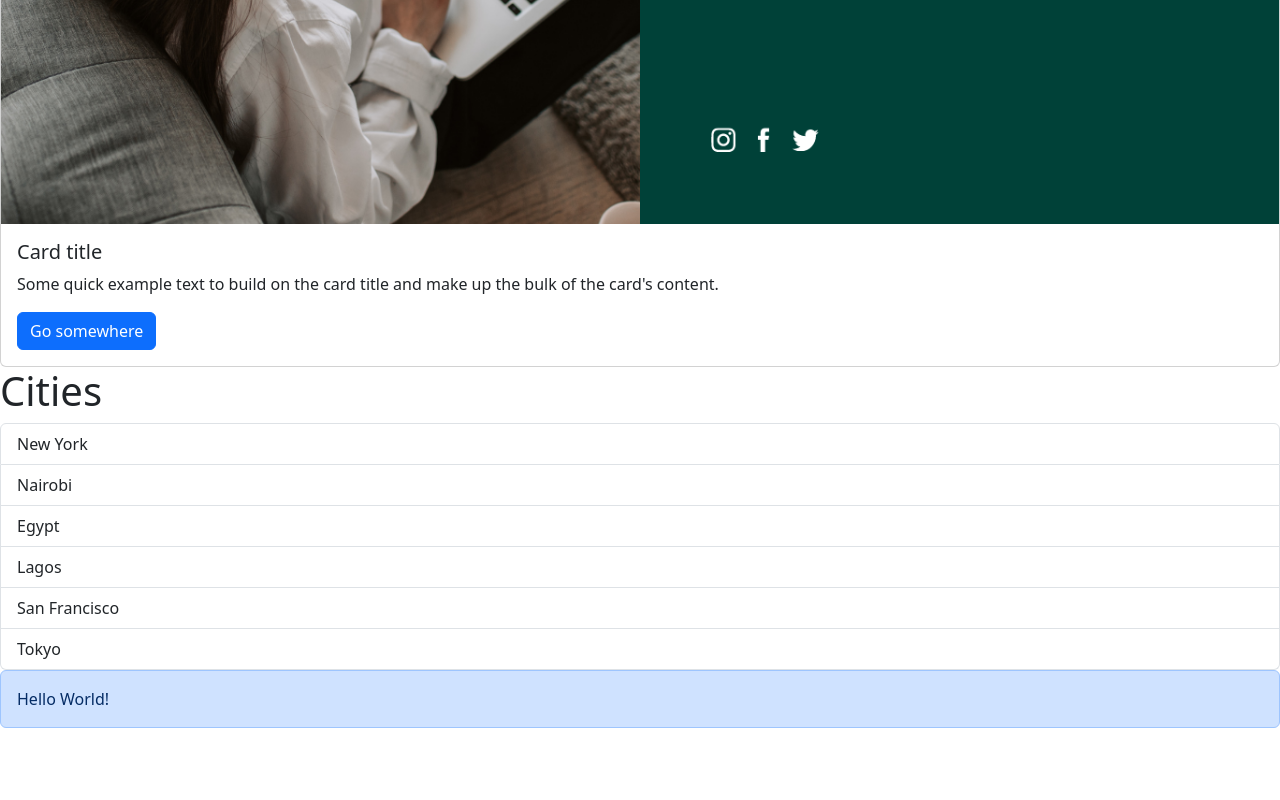
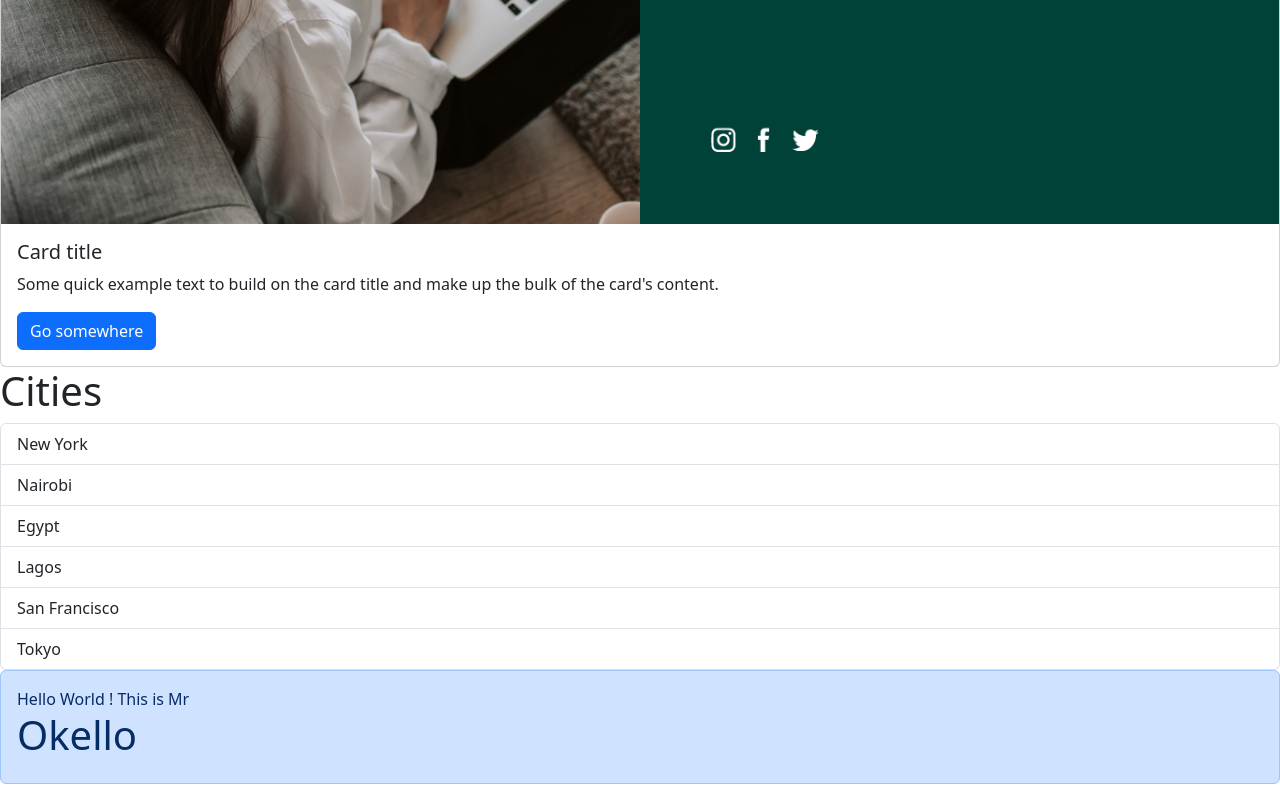
Before and after one commit to mykfrost/vite-by-mosh, a React (Vite) app: page / in a window 1280 px wide. Shown: the part 496-1296 px from the top of the page. Before the commit the page ends 1240 px from the top, so only its background shows below. Built offline with nearby package versions, Linux system fonts and the light colour scheme.

Commit message:
adding react node

```diff
--- a/src/App.tsx
+++ b/src/App.tsx
@@ -25,7 +25,9 @@ function App() {
         heading="Cities"
         onSelectItem={handleSelectItem}
       />
-      <Alert text="Hello World!" />
+      <Alert>
+        Hello World ! This is Mr <h1>Okello</h1>
+      </Alert>
     </div>
   );
 }
--- a/src/components/Alert.tsx
+++ b/src/components/Alert.tsx
@@ -1,12 +1,12 @@
-import React from "react";
+import React, { ReactNode } from "react";
 
 interface Props {
-  text: String;
+  children: ReactNode;
 }
-const Alert = ({ text }: Props) => {
+const Alert = ({ children }: Props) => {
   return (
     <div className="alert alert-primary" role="alert">
-      {text}
+      {children}
     </div>
   );
 };
```
